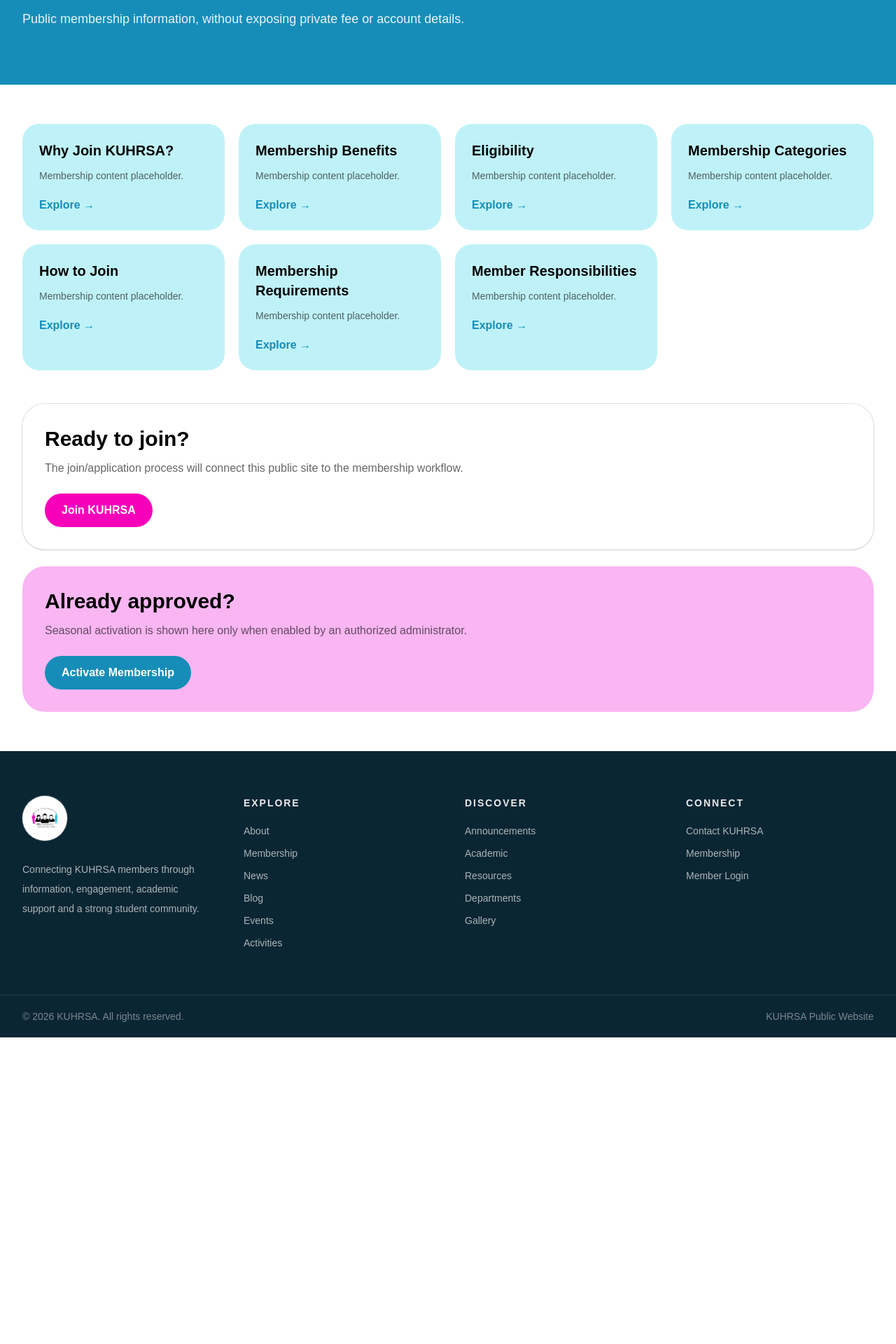
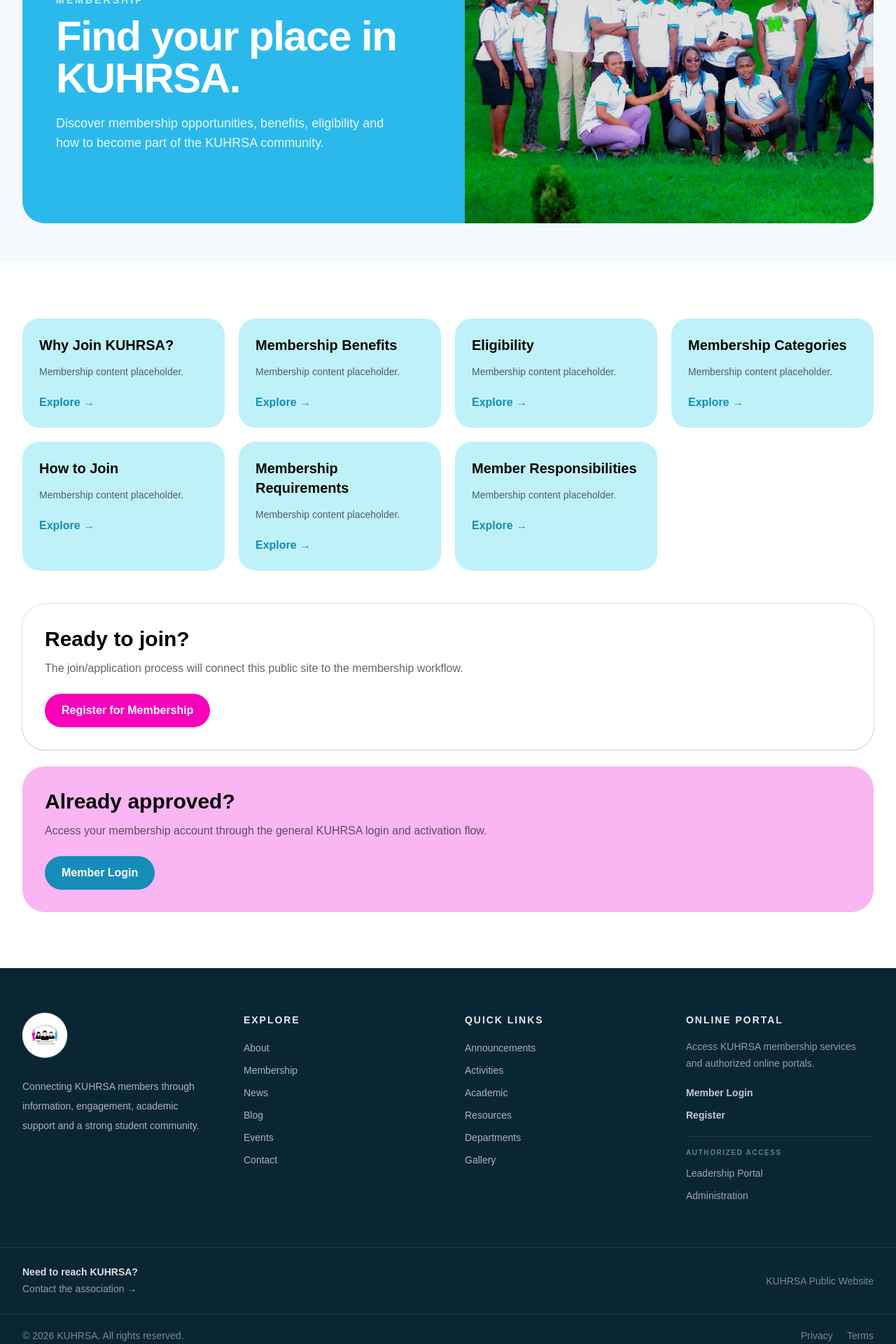
Before and after one commit to hlestakovjames/kuhrsa-frontend, a Next.js app: page /membership in a window 1280 px wide. Shown: the part 240-2160 px from the top of the page at 70% size. Before the commit the page ends 1722 px from the top, so only its background shows below. Built offline with nearby package versions, Linux system fonts and the light colour scheme.

Commit message:
feat: add reusable page hero to public sections

```diff
--- a/app/(public)/membership/page.tsx
+++ b/app/(public)/membership/page.tsx
@@ -1,13 +1,83 @@
 import Link from "next/link";
+import PageHero from "@/components/site/PageHero";
 
 export default function MembershipPage() {
-  const items = ["Why Join KUHRSA?", "Membership Benefits", "Eligibility", "Membership Categories", "How to Join", "Membership Requirements", "Member Responsibilities"];
+  const items = [
+    "Why Join KUHRSA?",
+    "Membership Benefits",
+    "Eligibility",
+    "Membership Categories",
+    "How to Join",
+    "Membership Requirements",
+    "Member Responsibilities",
+  ];
+
   return (
     <>
-      <section className="bg-[#168DB8] text-white"><div className="mx-auto max-w-7xl px-5 py-20 lg:px-8"><p className="text-sm font-black uppercase tracking-[0.2em] text-white/70">Membership</p><h1 className="mt-3 text-5xl font-black">Find your place in KUHRSA.</h1><p className="mt-5 max-w-2xl text-lg text-white/90">Public membership information, without exposing private fee or account details.</p></div></section>
-      <section className="mx-auto max-w-7xl px-5 py-14 lg:px-8"><div className="grid gap-5 md:grid-cols-2 lg:grid-cols-4">{items.map((item) => <Link href="/membership" key={item} className="rounded-3xl bg-[#BFF2F8] p-6"><h2 className="font-black text-xl">{item}</h2><p className="mt-3 text-sm text-black/60">Membership content placeholder.</p><span className="mt-5 inline-block font-bold text-[#168DB8]">Explore →</span></Link>)}</div>
-      <div id="join" className="mt-12 rounded-[2rem] bg-white p-8 shadow-sm ring-1 ring-black/10"><h2 className="text-3xl font-black">Ready to join?</h2><p className="mt-3 max-w-2xl text-black/60">The join/application process will connect this public site to the membership workflow.</p><button className="mt-6 rounded-full bg-[#F700BA] px-6 py-3 font-bold text-white">Join KUHRSA</button></div>
-      <div className="mt-6 rounded-[2rem] bg-[#F9B6F2] p-8"><h2 className="text-3xl font-black">Already approved?</h2><p className="mt-3 text-black/60">Seasonal activation is shown here only when enabled by an authorized administrator.</p><Link href="/activate-membership" className="mt-6 inline-block rounded-full bg-[#168DB8] px-6 py-3 font-bold text-white">Activate Membership</Link></div></section>
+      <PageHero
+        eyebrow="Membership"
+        title="Find your place in KUHRSA."
+        description="Discover membership opportunities, benefits, eligibility and how to become part of the KUHRSA community."
+        image="/images/kuhrsa/general/HR_KSU.jpeg"
+        imageAlt="KUHRSA students and members"
+      />
+
+      <section className="mx-auto max-w-7xl px-5 py-14 lg:px-8 lg:py-20">
+        <div className="grid gap-5 md:grid-cols-2 lg:grid-cols-4">
+          {items.map((item) => (
+            <Link
+              href="/membership"
+              key={item}
+              className="rounded-3xl bg-[#BFF2F8] p-6 transition hover:-translate-y-1"
+            >
+              <h2 className="text-xl font-black">{item}</h2>
+
+              <p className="mt-3 text-sm leading-6 text-black/60">
+                Membership content placeholder.
+              </p>
+
+              <span className="mt-5 inline-block font-bold text-[#168DB8]">
+                Explore →
+              </span>
+            </Link>
+          ))}
+        </div>
+
+        <div
+          id="join"
+          className="mt-12 rounded-[2rem] bg-white p-8 shadow-sm ring-1 ring-black/10"
+        >
+          <h2 className="text-3xl font-black">Ready to join?</h2>
+
+          <p className="mt-3 max-w-2xl text-black/60">
+            The join/application process will connect this public site to the
+            membership workflow.
+          </p>
+
+          <Link
+            href="/register"
+            className="mt-6 inline-block rounded-full bg-[#F700BA] px-6 py-3 font-bold text-white transition hover:bg-[#CE26A4]"
+          >
+            Register for Membership
+          </Link>
+        </div>
+
+        <div className="mt-6 rounded-[2rem] bg-[#F9B6F2] p-8">
+          <h2 className="text-3xl font-black">Already approved?</h2>
+
+          <p className="mt-3 text-black/60">
+            Access your membership account through the general KUHRSA login
+            and activation flow.
+          </p>
+
+          <Link
+            href="/login"
+            className="mt-6 inline-block rounded-full bg-[#168DB8] px-6 py-3 font-bold text-white transition hover:bg-[#11799F]"
+          >
+            Member Login
+          </Link>
+        </div>
+      </section>
     </>
   );
 }
--- /dev/null
+++ b/components/site/PageHero.tsx
@@ -0,0 +1,79 @@
+import Image from "next/image";
+import Link from "next/link";
+
+type PageHeroProps = {
+  eyebrow?: string;
+  title: string;
+  description?: string;
+  image: string;
+  imageAlt?: string;
+  cta?: {
+    label: string;
+    href: string;
+  };
+  reverse?: boolean;
+};
+
+export default function PageHero({
+  eyebrow,
+  title,
+  description,
+  image,
+  imageAlt = "",
+  cta,
+  reverse = false,
+}: PageHeroProps) {
+  return (
+    <section className="bg-[#F4FAFC]">
+      <div className="mx-auto max-w-7xl px-5 py-10 lg:px-8 lg:py-14">
+        <div
+          className={`grid items-center gap-8 overflow-hidden rounded-[2rem] bg-[#2BB9EC] text-white lg:grid-cols-2 lg:gap-12 ${
+            reverse ? "lg:[&>div:first-child]:order-2" : ""
+          }`}
+        >
+          <div className="px-7 py-10 sm:px-10 lg:px-12 lg:py-14">
+            {eyebrow && (
+              <p className="text-xs font-black uppercase tracking-[0.22em] text-white/75 sm:text-sm">
+                {eyebrow}
+              </p>
+            )}
+
+            <h1 className="mt-3 max-w-2xl text-4xl font-black tracking-tight sm:text-5xl lg:text-6xl">
+              {title}
+            </h1>
+
+            {description && (
+              <p className="mt-5 max-w-xl text-base leading-7 text-white/90 sm:text-lg">
+                {description}
+              </p>
+            )}
+
+            {cta && (
+              <div className="mt-7">
+                <Link
+                  href={cta.href}
+                  className="inline-flex rounded-full bg-[#F700BA] px-5 py-3 text-sm font-bold text-white transition hover:bg-[#CE26A4]"
+                >
+                  {cta.label}
+                </Link>
+              </div>
+            )}
+          </div>
+
+          <div className="relative min-h-[280px] sm:min-h-[340px] lg:min-h-[430px]">
+            <Image
+              src={image}
+              alt={imageAlt}
+              fill
+              sizes="(max-width: 1024px) 100vw, 50vw"
+              className="object-cover"
+              priority
+            />
+
+            <div className="absolute inset-0 bg-black/10" />
+          </div>
+        </div>
+      </div>
+    </section>
+  );
+}
--- a/components/site/SiteFooter.tsx
+++ b/components/site/SiteFooter.tsx
@@ -7,22 +7,29 @@
   ["News", "/news"],
   ["Blog", "/blog"],
   ["Events", "/events"],
-  ["Activities", "/activities"],
+  ["Contact", "/contact"],
 ];
 
-const discoverLinks = [
+const quickLinks = [
   ["Announcements", "/announcements"],
+  ["Activities", "/activities"],
   ["Academic", "/academic"],
   ["Resources", "/resources"],
   ["Departments", "/departments"],
   ["Gallery", "/gallery"],
 ];
 
+const portalLinks = [
+  ["Member Login", "/login"],
+  ["Register", "/register"],
+];
+
 export default function SiteFooter() {
   return (
     <footer className="bg-[#0B2633] text-white">
       <div className="mx-auto grid max-w-7xl gap-12 px-5 py-16 sm:grid-cols-2 lg:grid-cols-4 lg:px-8">
-        <div className="lg:col-span-1">
+        {/* Brand */}
+        <div>
           <Link
             href="/"
             className="inline-flex items-center"
@@ -45,6 +52,7 @@
           </p>
         </div>
 
+        {/* Explore */}
         <div>
           <h3 className="text-sm font-black uppercase tracking-[0.14em] text-white/90">
             Explore
@@ -63,13 +71,14 @@
           </div>
         </div>
 
+        {/* Quick Links */}
         <div>
           <h3 className="text-sm font-black uppercase tracking-[0.14em] text-white/90">
-            Discover
+            Quick Links
           </h3>
 
           <div className="mt-5 grid gap-3 text-sm text-white/65">
-            {discoverLinks.map(([label, href]) => (
+            {quickLinks.map(([label, href]) => (
               <Link
                 key={href}
                 href={href}
@@ -81,41 +90,95 @@
           </div>
         </div>
 
+        {/* Online Portal */}
         <div>
           <h3 className="text-sm font-black uppercase tracking-[0.14em] text-white/90">
-            Connect
+            Online Portal
           </h3>
 
-          <div className="mt-5 grid gap-3 text-sm text-white/65">
-            <Link
-              href="/contact"
-              className="transition hover:text-white"
-            >
-              Contact KUHRSA
-            </Link>
+          <p className="mt-4 max-w-xs text-sm leading-6 text-white/55">
+            Access KUHRSA membership services and authorized online portals.
+          </p>
 
-            <Link
-              href="/membership"
-              className="transition hover:text-white"
-            >
-              Membership
-            </Link>
+          <div className="mt-5 grid gap-3 text-sm">
+            {portalLinks.map(([label, href]) => (
+              <Link
+                key={href}
+                href={href}
+                className="font-semibold text-white/75 transition hover:text-white"
+              >
+                {label}
+              </Link>
+            ))}
 
-            <Link
-              href="/login"
-              className="transition hover:text-white"
-            >
-              Member Login
-            </Link>
+            {/* Authorized portals */}
+            <div className="mt-2 border-t border-white/10 pt-4">
+              <p className="text-[10px] font-black uppercase tracking-[0.16em] text-white/40">
+                Authorized Access
+              </p>
+
+              <div className="mt-3 grid gap-3">
+                <Link
+                  href="/leadership"
+                  className="text-white/60 transition hover:text-white"
+                >
+                  Leadership Portal
+                </Link>
+
+                <Link
+                  href="/administration"
+                  className="text-white/60 transition hover:text-white"
+                >
+                  Administration
+                </Link>
+              </div>
+            </div>
           </div>
         </div>
       </div>
 
+      {/* Contact strip */}
+      <div className="border-t border-white/10">
+        <div className="mx-auto flex max-w-7xl flex-col gap-4 px-5 py-6 sm:flex-row sm:items-center sm:justify-between lg:px-8">
+          <div>
+            <p className="text-sm font-bold text-white/85">
+              Need to reach KUHRSA?
+            </p>
+
+            <Link
+              href="/contact"
+              className="mt-1 inline-block text-sm text-white/55 transition hover:text-white"
+            >
+              Contact the association →
+            </Link>
+          </div>
+
+          <div className="text-sm text-white/45">
+            KUHRSA Public Website
+          </div>
+        </div>
+      </div>
+
+      {/* Bottom bar */}
       <div className="border-t border-white/10">
         <div className="mx-auto flex max-w-7xl flex-col gap-3 px-5 py-5 text-sm text-white/45 sm:flex-row sm:items-center sm:justify-between lg:px-8">
           <p>© {new Date().getFullYear()} KUHRSA. All rights reserved.</p>
 
-          <p>KUHRSA Public Website</p>
+          <div className="flex gap-5">
+            <Link
+              href="/privacy"
+              className="transition hover:text-white"
+            >
+              Privacy
+            </Link>
+
+            <Link
+              href="/terms"
+              className="transition hover:text-white"
+            >
+              Terms
+            </Link>
+          </div>
         </div>
       </div>
     </footer>
```
Also changed, not shown: app/(public)/about/page.tsx (+28 -12 lines).
